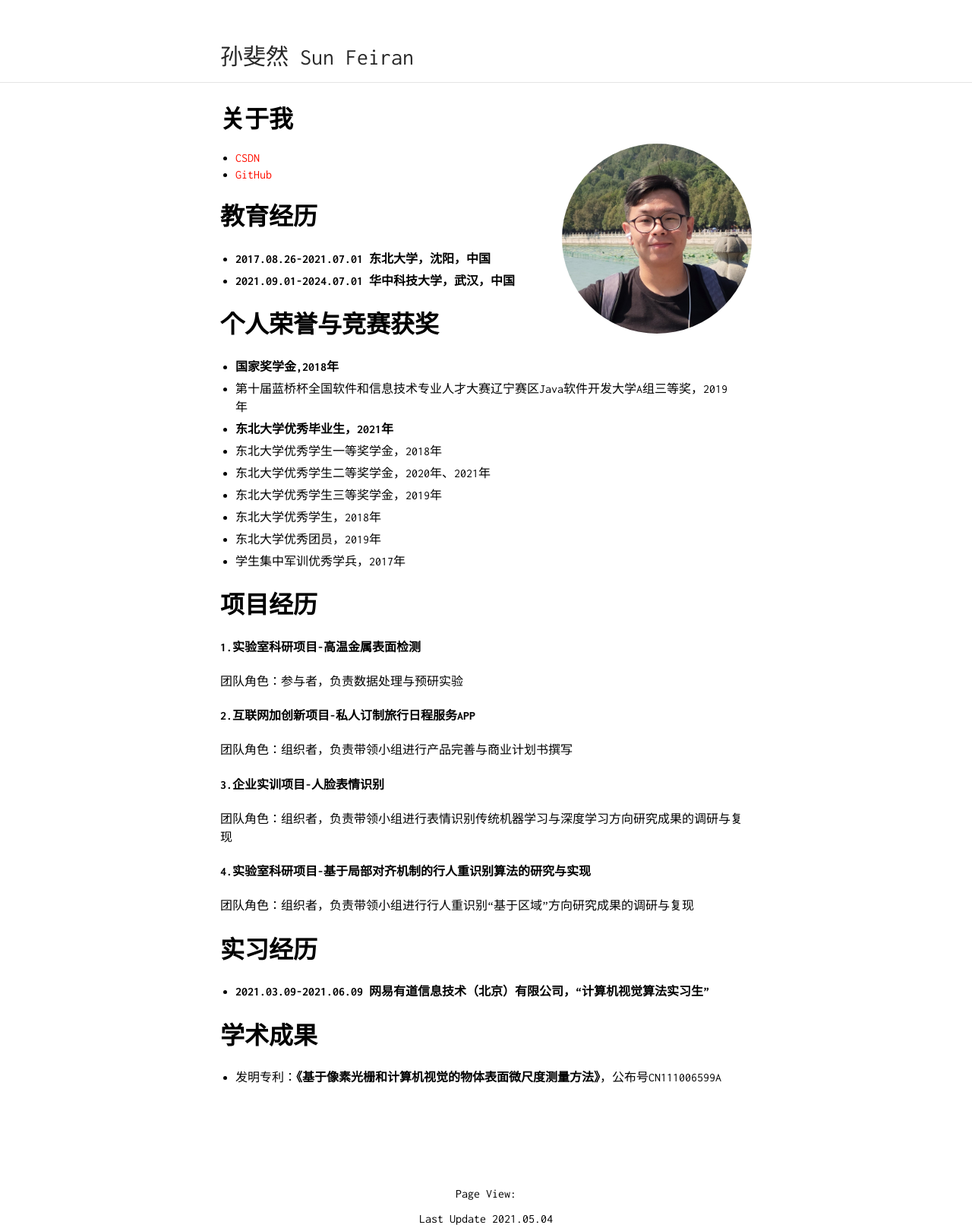
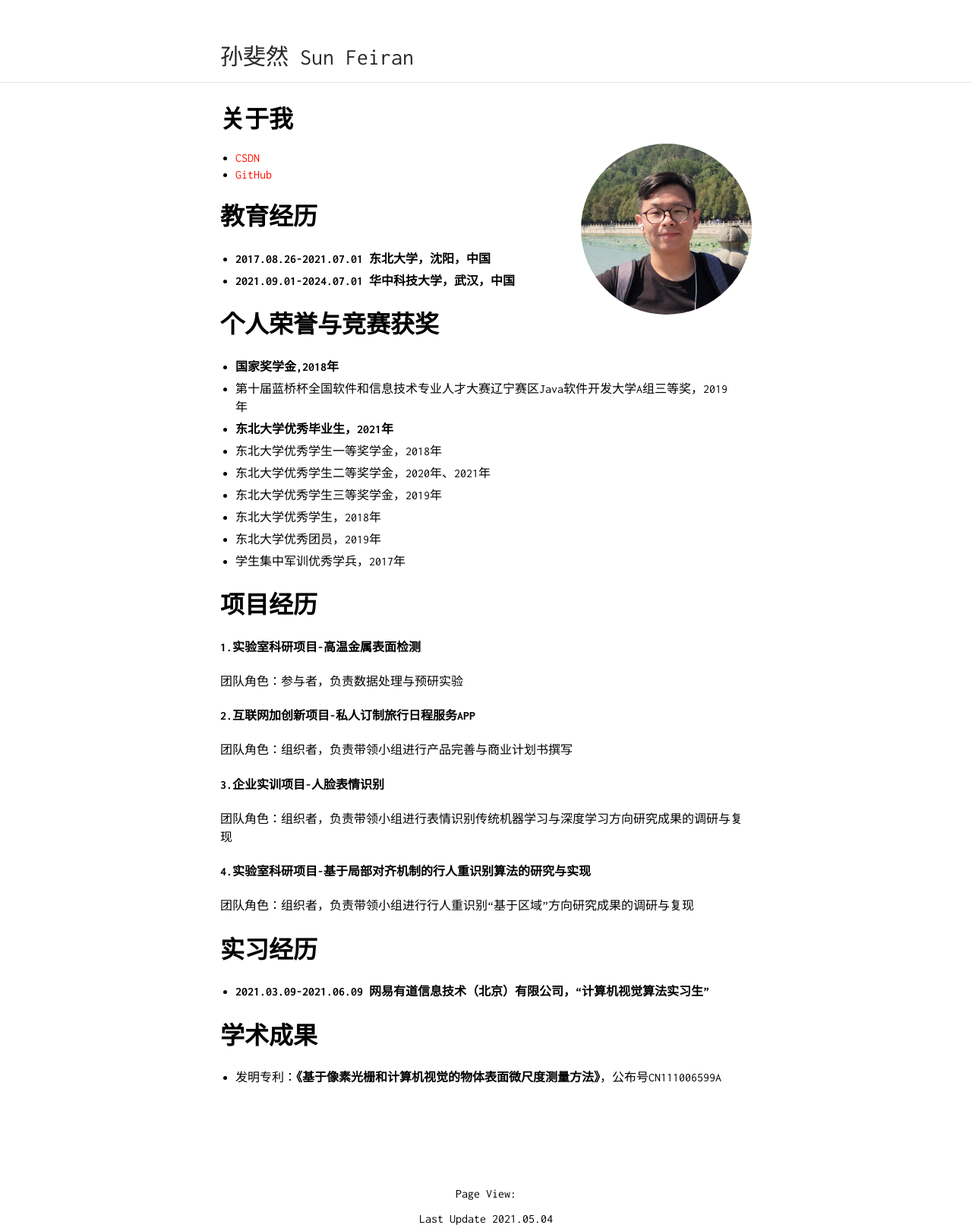
Before and after one commit to OrientTraveller/OrientTraveller.github.io, a Jekyll site: the page built from index.md, in a window 1280 px wide. Shown: the whole page at 76% size. Built offline with Jekyll 4.4.1, drawn with Linux system fonts in a browser that asks for light colours; our own code applies the rules of GitHub Pages for plain Markdown files; comment, search, counter and statistics services are not loaded.

Commit message:
Update vars.scss

```diff
--- a/_sass/vars.scss
+++ b/_sass/vars.scss
@@ -3,7 +3,7 @@
  */
 
 $accent: #FF0F00;
-$image-size: 250px;
+$image-size: 225px;
 
 /*
  * Build Variables, don't touch
```
